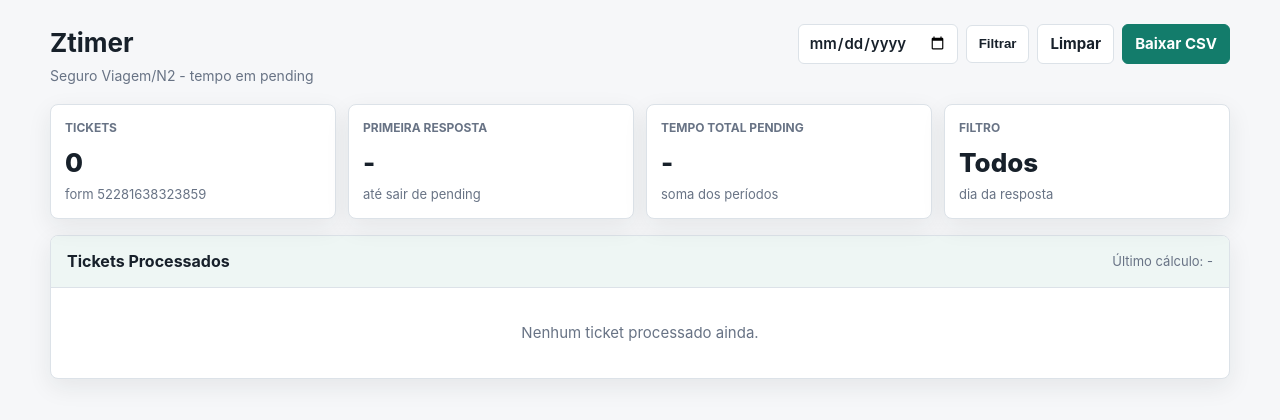
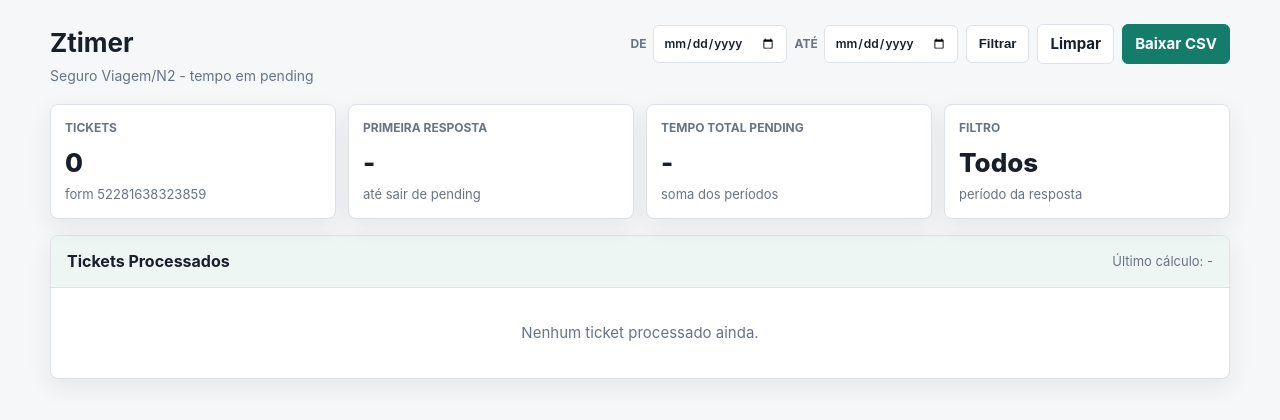
Before and after one commit to emixsd/ZTimer, a Flask app: page / in a window 1280 px wide. Shown: the top 420 px of the page. Run offline with Flask 3, Linux system fonts and the light colour scheme.

Commit message:
Add dashboard range filters and delete button

```diff
--- a/templates/dashboard.html
+++ b/templates/dashboard.html
@@ -86,6 +86,16 @@
       font-weight: 600;
     }
 
+    .date-field {
+      display: inline-flex;
+      align-items: center;
+      gap: 6px;
+      color: var(--muted);
+      font-size: 12px;
+      font-weight: 750;
+      text-transform: uppercase;
+    }
+
     .button {
       display: inline-flex;
       align-items: center;
@@ -107,12 +117,25 @@
       color: #ffffff;
     }
 
+    .button.danger {
+      min-height: 30px;
+      padding: 5px 9px;
+      border-color: #f1c8c3;
+      color: var(--danger);
+      background: #fff7f6;
+      font-size: 13px;
+    }
+
     .button:hover {
       border-color: var(--accent);
     }
 
     .button.primary:hover {
       background: var(--accent-dark);
+    }
+
+    .button.danger:hover {
+      border-color: var(--danger);
     }
 
     .stats {
@@ -186,7 +209,7 @@
 
     table {
       width: 100%;
-      min-width: 860px;
+      min-width: 960px;
       border-collapse: collapse;
     }
 
@@ -293,7 +316,14 @@
       </div>
       <nav class="actions" aria-label="Ações do painel">
         <form class="filter-form" action="/dashboard" method="get">
-          <input class="date-input" type="date" name="date" value="{{ selected_date }}">
+          <label class="date-field">
+            <span>De</span>
+            <input class="date-input" type="date" name="date_from" value="{{ date_from }}">
+          </label>
+          <label class="date-field">
+            <span>Até</span>
+            <input class="date-input" type="date" name="date_to" value="{{ date_to }}">
+          </label>
           <button class="button" type="submit">Filtrar</button>
         </form>
         <a class="button" href="/dashboard">Limpar</a>
@@ -319,8 +349,8 @@
       </article>
       <article class="stat">
         <div class="stat-label">Filtro</div>
-        <div class="stat-value">{{ selected_date if selected_date else "Todos" }}</div>
-        <div class="stat-note">dia da resposta</div>
+        <div class="stat-value">{{ filter_label }}</div>
+        <div class="stat-note">período da resposta</div>
       </article>
     </section>
 
@@ -342,6 +372,7 @@
               <th class="number">Tempo Total Pending</th>
               <th>Status</th>
               <th>Calculado Em</th>
+              <th>Ações</th>
             </tr>
           </thead>
           <tbody>
@@ -354,6 +385,14 @@
               <td class="number">{{ "%.1f min"|format(row.total_response_minutes) if row.total_response_minutes is not none else "-" }}</td>
               <td><span class="badge">{{ row.ticket_status or "-" }}</span></td>
               <td>{{ row.computed_at or "-" }}</td>
+              <td>
+                <form method="post" action="/requester-responses/{{ row.ticket_id }}/delete" onsubmit="return confirm('Excluir este ticket do painel?');">
+                  <input type="hidden" name="date_from" value="{{ date_from }}">
+                  <input type="hidden" name="date_to" value="{{ date_to }}">
+                  <input type="hidden" name="limit" value="{{ limit }}">
+                  <button class="button danger" type="submit">Excluir</button>
+                </form>
+              </td>
             </tr>
             {% endfor %}
           </tbody>
```
